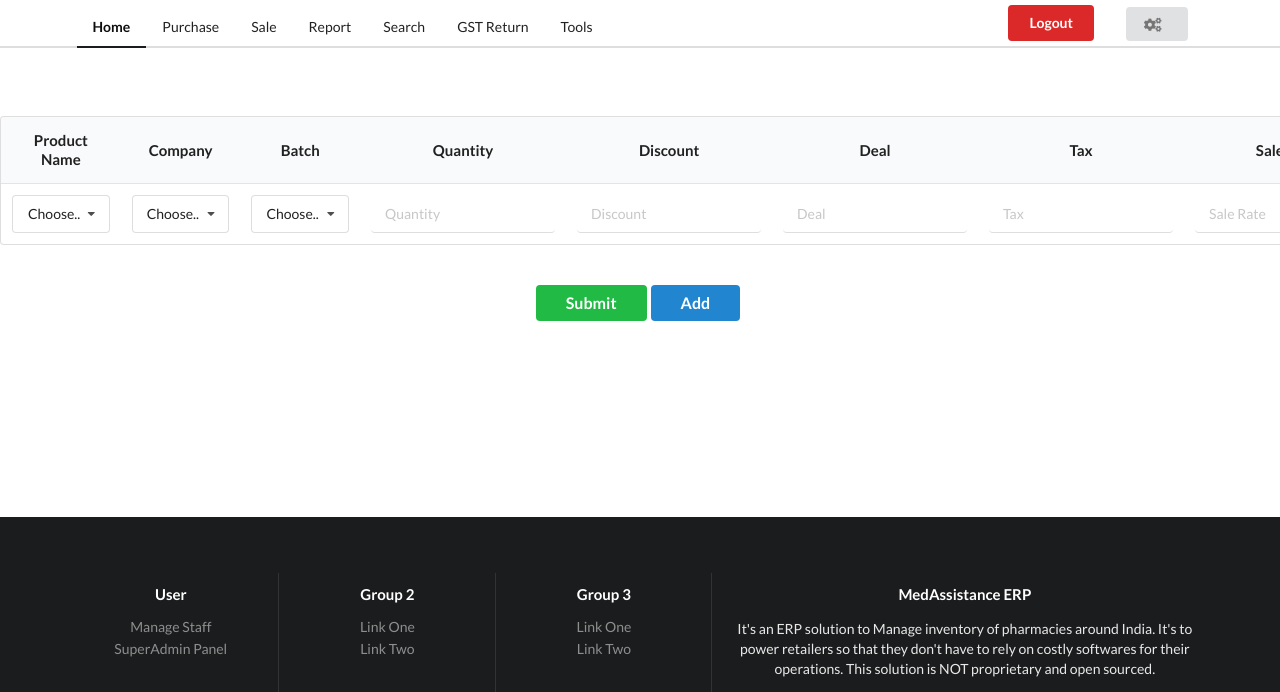
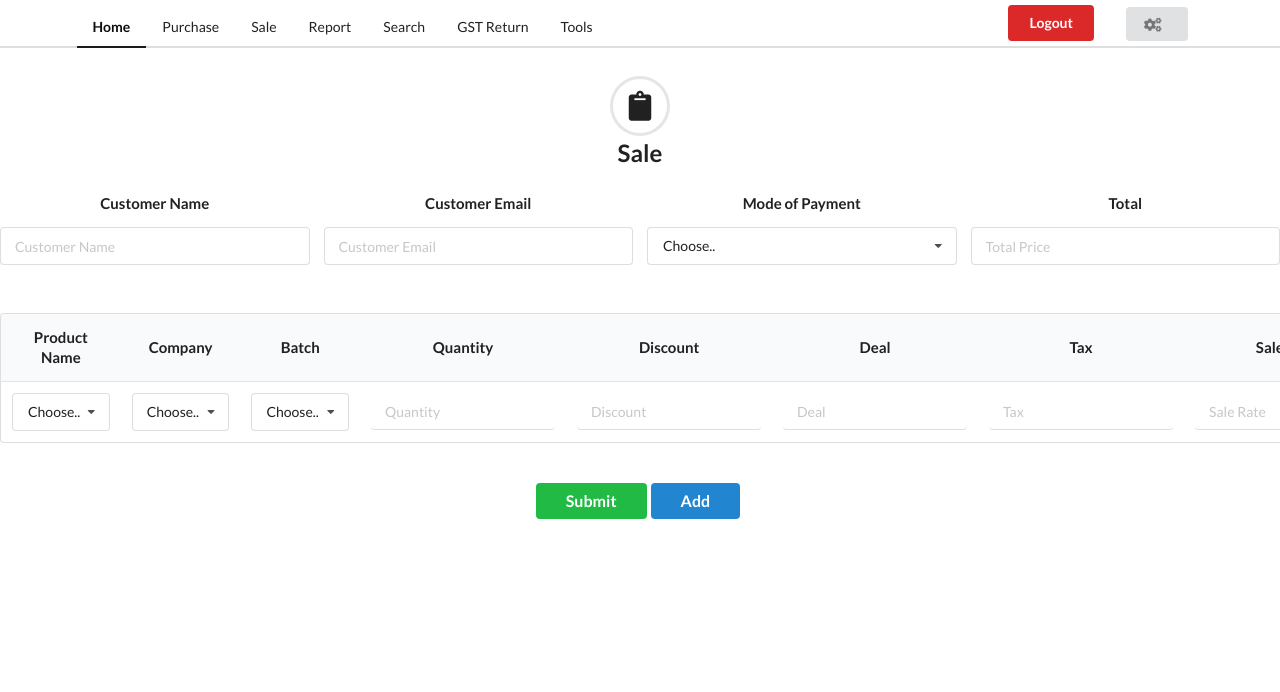
Before and after one commit to richeshgupta/MedAssistanceERP, a Django app: page /sale/ in a window 1280 px wide. Shown: the top 692 px of the page. Run offline with Django 3.2, Linux system fonts and the light colour scheme; the visitor is signed in with stand-in values (Sample User, id 1); some libraries are stand-ins or nearby versions.

Commit message:
submit bill sale

```diff
--- a/bill/templates/bill/sale2.html
+++ b/bill/templates/bill/sale2.html
@@ -16,7 +16,43 @@
 {% endblock head %}
 
 {% block content %}
-<br><br>
+<h3 class="ui center small aligned icon header">
+    <i class=" circular clipboard icon"></i>
+    <div style="font-size: x-large;">
+    Sale
+    </div>
+</h3>
+<br>
+<div class="ui equal width form">
+    {% csrf_token %}
+   <div class="fields">
+       <div class="field">
+           <div class="ui center aligned small header">Customer Name</div>
+           <input name="customer_name" type="text" autocomplete="off" class="ui input focus" placeholder="Customer Name">
+       </div>
+       <div class="field">
+           <div class="ui center aligned small header">Customer Email</div>
+           <input name="customer_email" type="text" class="ui input focus" placeholder="Customer Email">
+       </div>
+       <div class="field">
+           <div class="ui center aligned small header">Mode of Payment</div>
+           <div  class="ui fluid search selection dropdown paymentMode">
+               <input type="hidden" name="mode_of_payment" class="ui input focus">
+               <div class="text">Choose..</div>
+               <i class="dropdown icon"></i>
+               <div class="menu">
+                   <div class="item" data-value="1">Cash</div>
+                   <div class="item" data-value="2">Card</div>
+               </div>
+           </div>
+       </div>
+       <div class="field">
+           <div class="ui center aligned small header">Total</div>
+           <input name="total_bill" type="text" class="ui input focus" placeholder="Total Price">
+       </div>
+   </div>
+</div>
+<br>
         <table class="ui stripped table">
             <thead>
                 <tr>
@@ -89,6 +125,7 @@
         </div>
 
 <script>
+    $('.paymentMode').dropdown();
             // count is id of latest medname added
             var count = 0;
             // add button
@@ -233,83 +270,84 @@
 
 
 
-            // //submit button
-            // $(document).on('click','.ui.submit.button',function(e){
-            //     e.preventDefault();
+            //submit button
+            $(document).on('click','.ui.submit.button',function(e){
+                e.preventDefault();
 
-            //     var name=[];
-            //     $("input[name='name']").each(function(){
-            //         name.push(this.value);
-            //     });
-            //     var company=[];
-            //     $("input[name='company']").each(function(){
-            //         company.push(this.value);
-            //     });
-            //     var batch_no=[];
-            //     $("input[name='batch_no']").each(function(){
-            //         batch_no.push(this.value);
-            //     });
+                var name=[];
+                $("input[name='name']").each(function(){
+                    name.push(this.value);
+                });
+                var company=[];
+                $("input[name='company']").each(function(){
+                    company.push(this.value);
+                });
+                var batch_no=[];
+                $("input[name='batch_no']").each(function(){
+                    batch_no.push(this.value);
+                });
 
-            //     var quantity=[];
-            //     $("input[name='quantity']").each(function(){
-            //         quantity.push(this.value);
-            //     });
+                var quantity=[];
+                $("input[name='quantity']").each(function(){
+                    quantity.push(this.value);
+                });
 
-            //     var discount=[];
-            //     $("input[name='discount']").each(function(){
-            //         discount.push(this.value);
-            //     });
+                var discount=[];
+                $("input[name='discount']").each(function(){
+                    discount.push(this.value);
+                });
 
-            //     var deal=[];
-            //     $("input[name='deal']").each(function(){
-            //         deal.push(this.value);
-            //     });
+                var deal=[];
+                $("input[name='deal']").each(function(){
+                    deal.push(this.value);
+                });
 
-            //     var tax=[];
-            //     $("input[name='tax']").each(function(){
-            //         tax.push(this.value);
-            //     });
+                var tax=[];
+                $("input[name='tax']").each(function(){
+                    tax.push(this.value);
+                });
 
-            //     var loss=[];
-            //     $("input[name='loss']").each(function(){
-            //         loss.push(this.value);
-            //     });
+                var loss=[];
+                //needs to computed
+                $("input[name='loss']").each(function(){
+                    loss.push('True');
+                });
 
-            //     var sale_rate=[];
-            //     $("input[name='sale_rate']").each(function(){
-            //         sale_rate.push(this.value);
-            //     });
-            //     $.ajax({
-            //         type : 'POST',
-            //         dataType : "json",
-            //         traditional : true,
-            //         url : 'create/',
-            //         data:{
-            //             customer_name : document.getElementsByName('customer_name')[0].value ,
-            //             customer_email : document.getElementsByName('customer_email')[0].value,
-            //             mode_of_payment : document.getElementsByName('mode_of_payment')[0].value,
-            //             total_bill : document.getElementsByName('total_bill')[0].value,
-            //             name : name,
-            //             company:company,
-            //             batch_number : batch_no,
-            //             quantity : quantity,
-            //             discount : discount,
-            //             deal : deal,
-            //             tax : tax,
-            //             loss : loss,
-            //             sale_rate : sale_rate,
-            //             csrfmiddlewaretoken : $('input[name=csrfmiddlewaretoken]').val()
-            //         },
-            //         success:function(){
-            //             alert('created bill sale');
+                var sale_rate=[];
+                $("input[name='sale_rate']").each(function(){
+                    sale_rate.push(this.value);
+                });
+                $.ajax({
+                    type : 'POST',
+                    dataType : "json",
+                    traditional : true,
+                    url : 'create/',
+                    data:{
+                        customer_name : document.getElementsByName('customer_name')[0].value ,
+                        customer_email : document.getElementsByName('customer_email')[0].value,
+                        mode_of_payment : document.getElementsByName('mode_of_payment')[0].value,
+                        total_bill : document.getElementsByName('total_bill')[0].value,
+                        name : name,
+                        company:company,
+                        batch_number : batch_no,
+                        quantity : quantity,
+                        discount : discount,
+                        deal : deal,
+                        tax : tax,
+                        loss : loss,
+                        sale_rate : sale_rate,
+                        csrfmiddlewaretoken : $('input[name=csrfmiddlewaretoken]').val()
+                    },
+                    success:function(){
+                        alert('created bill sale');
 
-            //         },
-            //         error:function(){
+                    },
+                    error:function(){
 
-            //         }
+                    }
 
-            //     });
-            // });
+                });
+            });
 
 
 
@@ -352,8 +390,8 @@
                                                 datatype:'json',
                                                 data:{medName:med_name,medCompany:med_company},
                                                 success: function(response){
+                                                    $('#2 .menu').html('');
                                                     $.each(response,function(key,value){
-                                                        $('#2 .menu').html('');
                                                         $('#2 .menu').append('<div class="item" data-value='+value+'>'+value+'</div>');
                                                     });
                                                     $('#2').dropdown();
@@ -376,9 +414,9 @@
                     });
                 });
             });
-
+    // remove row
     $(document).on('click','.close.icon',function(){
-        $(this).parent('tr').parent('td').remove();
+        $(this).parent('td').parent('tr').remove();
         count-=1;
     });
 </script>
```
